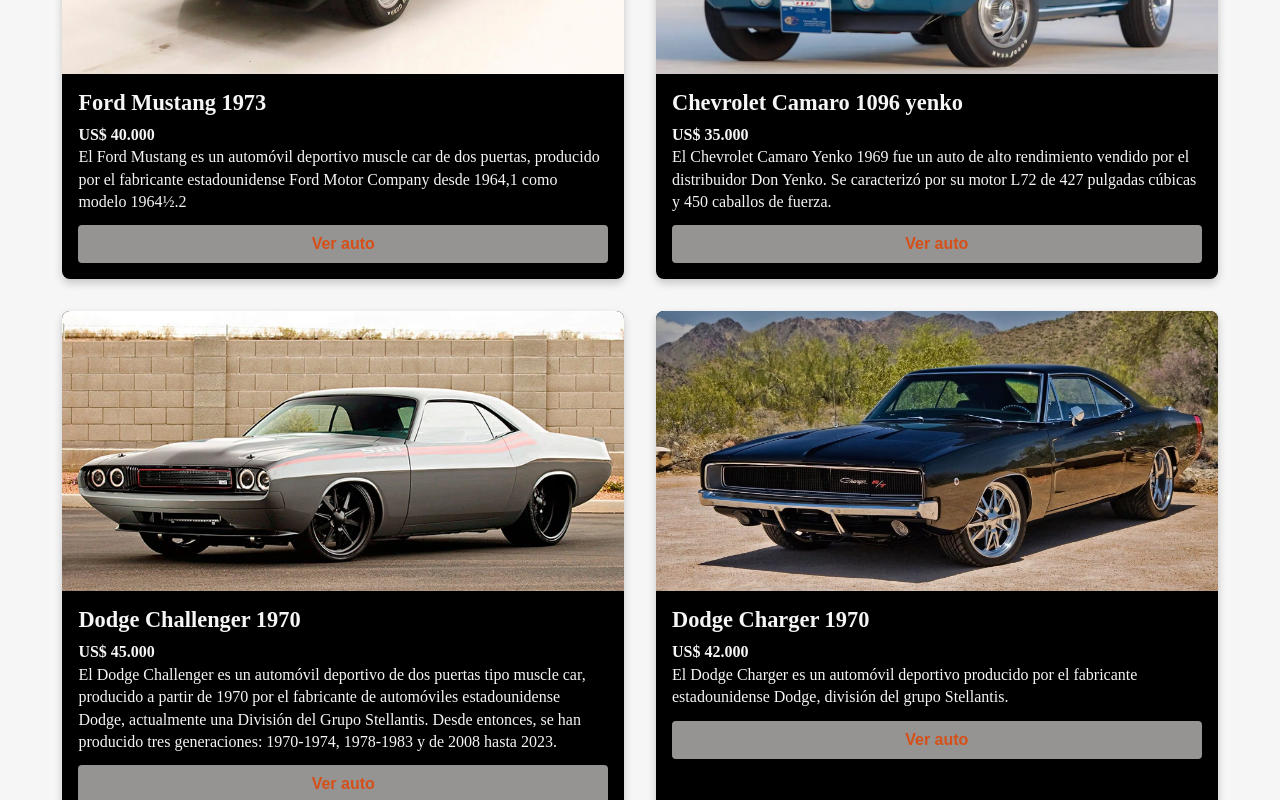
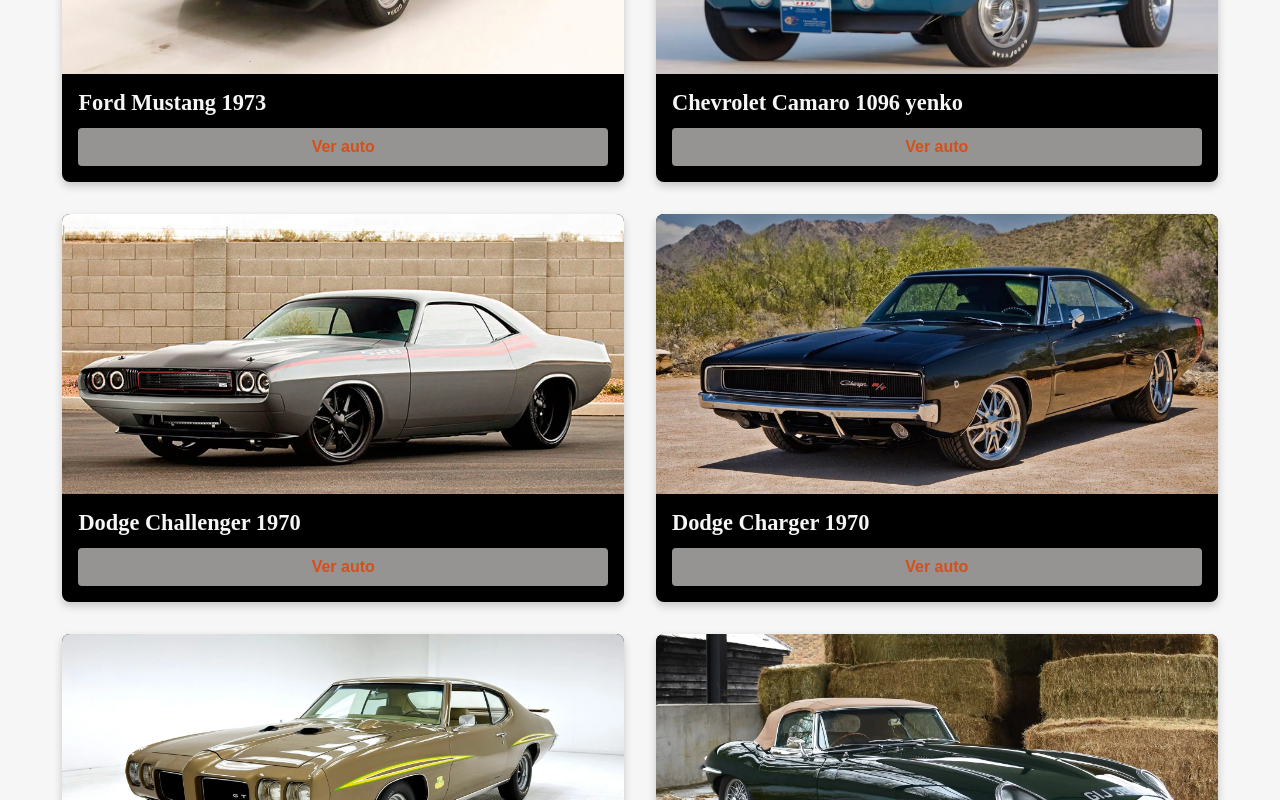
Before and after one commit to bermudezfran/Desafio-integrador-2, a React (Vite) app: page / in a window 1280 px wide. Shown: the part 1180-1980 px from the top of the page. Built offline with nearby package versions, Linux system fonts and the light colour scheme.

Commit message:
se mejoro la ux

```diff
--- a/src/components/Producto.jsx
+++ b/src/components/Producto.jsx
@@ -27,12 +27,6 @@
             </div>
             <div className="card__content">
               <h2 className="card__heading">{prod.nombre}</h2>
-              <div className="card__description">
-                <p>
-                  <b>{prod.precio}</b>
-                </p>
-                <p>{prod.descripcion}</p>
-              </div>
               <button
                 className="card__boton"
                 onClick={() => handleOpenModal(prod)}
@@ -48,8 +42,12 @@
         <Modal isOpen={isModalOpen} onClose={handleCloseModal}>
           <img className="card__image" src={selectedProduct?.foto} alt={selectedProduct?.nombre} />
           <h2 className="card__heading">{selectedProduct?.nombre}</h2>
-          <p><b>Precio:</b> {selectedProduct?.precio}</p>
-          <p><b>Descripción:</b> {selectedProduct?.descripcion}</p>
+          <div className="card__description">
+                <p>
+                  <b>{selectedProduct.precio}</b>
+                </p>
+                <p>{selectedProduct.descripcion}</p>
+              </div>
           <button className="card__boton" style={{ margin: 'auto', marginTop: '10px' }}>Comprar</button>
         </Modal>
       )}
```
